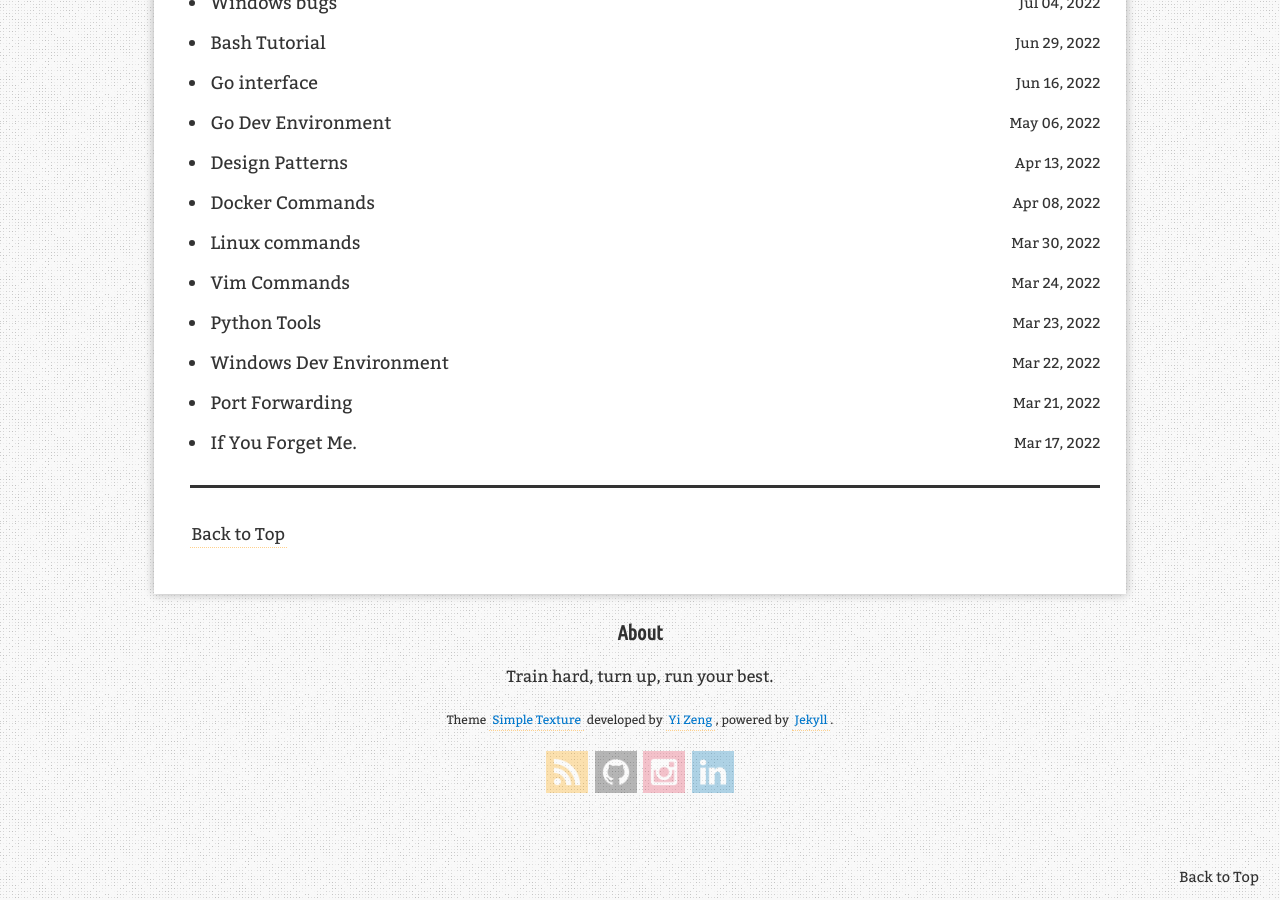
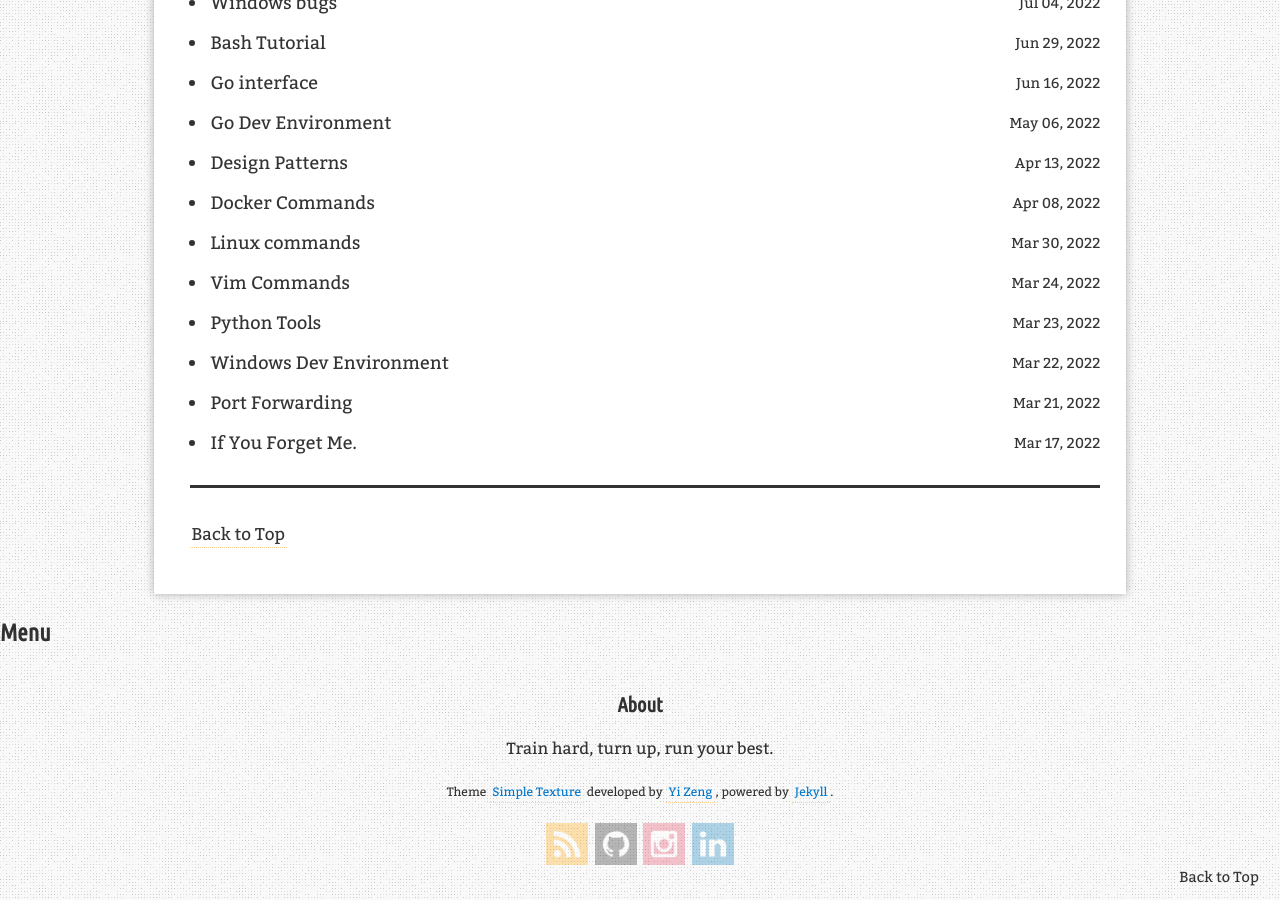
Before and after one commit to ElmTran/ElmTran.github.io, a Jekyll site: the page built from blog/index.html, in a window 1280 px wide and 900 px high, scrolled down 677 px. Built offline with Jekyll 4.4.1, drawn with Linux system fonts in a browser that asks for light colours; comment, search, counter and statistics services are not loaded.

Commit message:
change _layouts

```diff
--- a/_includes/blog/scripts.html
+++ b/_includes/blog/scripts.html
@@ -123,6 +123,6 @@
         //section为一级目录，subsection为二级目录
         //以下两行意为h3为一级目录，h4为二级目录（个人只需要一级目录，所以注释了二级目录）
         sections: ($('.content > h1').length > 0) ? 'h2' : 'h3',
-        subSections: ($('.content > h1').length>0) ? 'h3' : 'h4',
+        subSections: ($('.content > h2').length>0) ? 'h3' : 'h4',
     });
 </script>
--- /dev/null
+++ b/_includes/blog/sidebar.html
@@ -0,0 +1,8 @@
+<div class="sidebar">
+    <div class="sidebar__inner">
+        <div class="sidebar__header">
+            <h3 class="sidebar__title">Menu</h3>
+        </div>
+        <nav class="sidebar__nav">
+    </div>
+</div>
--- a/_layouts/blog.html
+++ b/_layouts/blog.html
@@ -35,6 +35,7 @@
                     </div>
                 </div>
             </div>
+            {% include blog/sidebar.html %}
         </div>
         {% include blog/footer.html %}
     </div>
```
